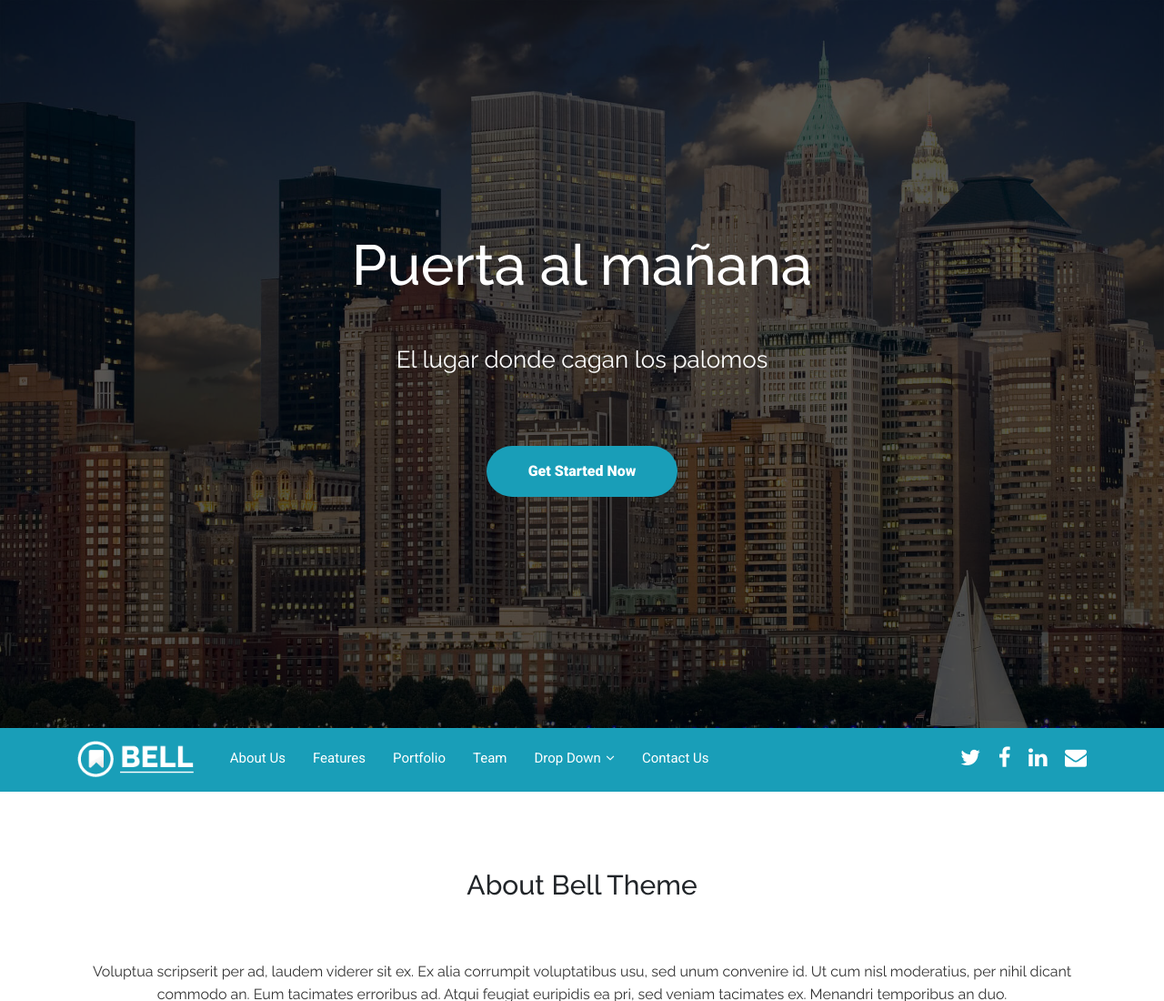
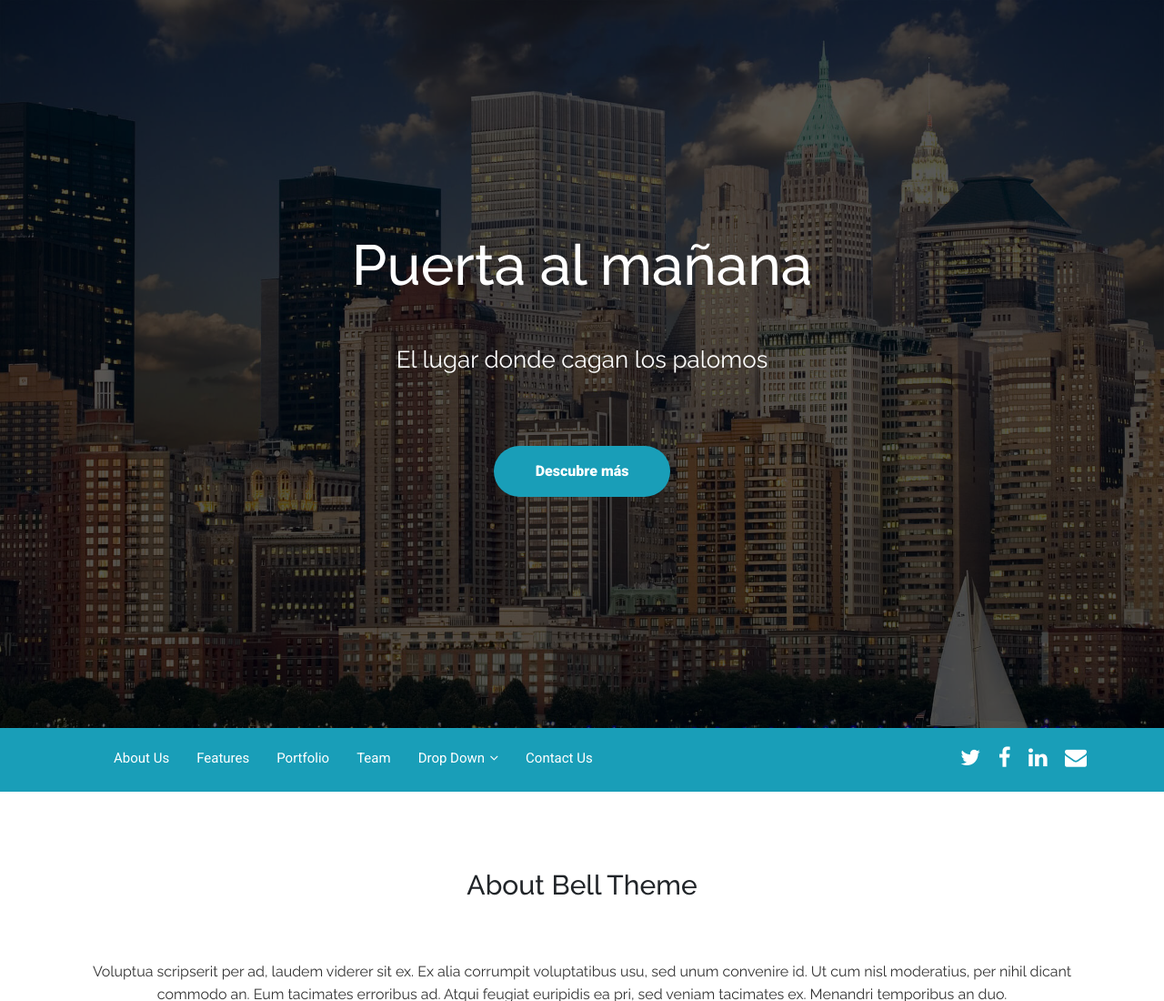
Before and after one commit to Llinot/Elpis-Sinazo, a plain HTML site: page index.html in a window 1280 px wide. Shown: the top 1100 px of the page at 91% size. Drawn offline with Linux system fonts and the light colour scheme.

Commit message:
Update index.html

```diff
--- a/index.html
+++ b/index.html
@@ -66,7 +66,7 @@
         <p class="tagline">
           El lugar donde cagan los palomos
         </p>
-        <a class="btn btn-full" href="#about">Get Started Now</a>
+        <a class="btn btn-full" href="#about">Descubre más</a>
       </div>
     </div>
 
@@ -78,7 +78,7 @@
     <div class="container">
 
       <div id="logo" class="pull-left">
-        <a href="index.html"><img src="img/logo-nav.png" alt="" title="" /></img></a>
+        <!--<a href="index.html"><img src="img/logo-nav.png" alt="" title="" /></img></a>-->
         <!-- Uncomment below if you prefer to use a text image -->
         <!--<h1><a href="#hero">Bell</a></h1>-->
       </div>
```
